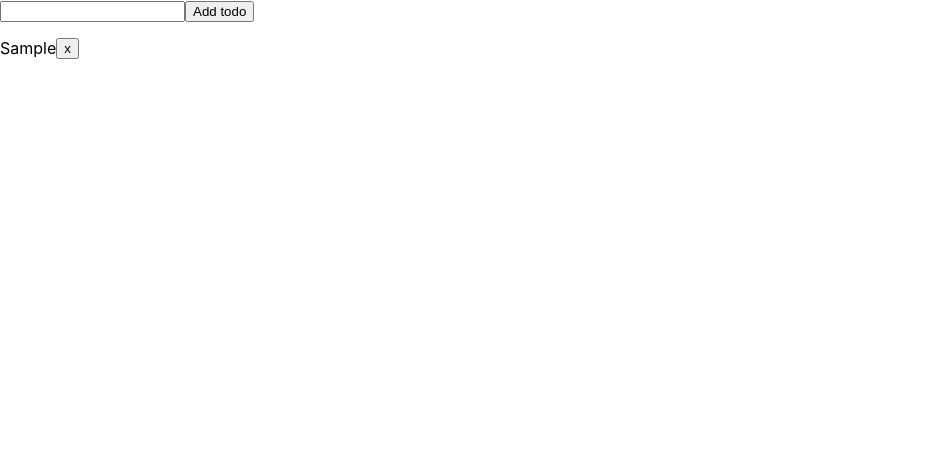
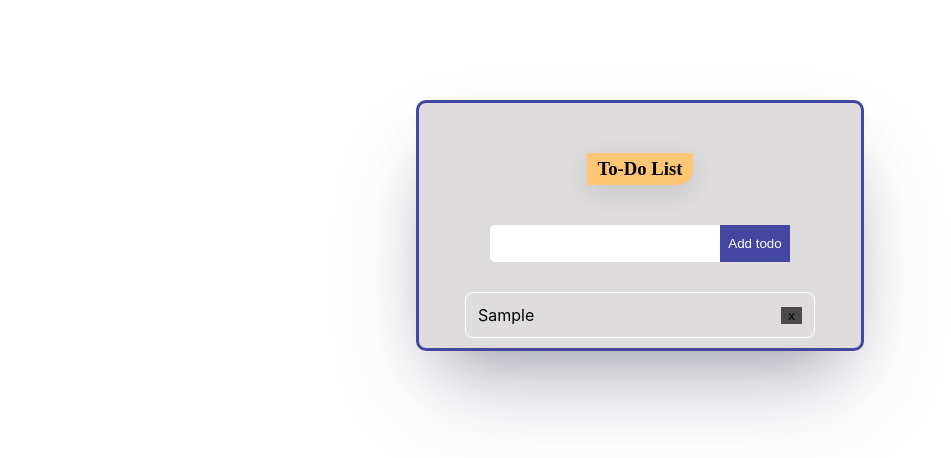
Before and after one commit to dianna-paronyan/todoList_redux-toolkit-, a React (Vite) app: page / in a window 1280 px wide. Both pictures are taken after typing "Sample" into the empty fields and a click on the button "Add todo". Shown: the top 458 px of the page, without its empty margins (0-951 px from the left). Built offline with nearby package versions, Linux system fonts and the light colour scheme.

Commit message:
add styles

```diff
--- a/src/App.css
+++ b/src/App.css
@@ -0,0 +1,37 @@
+*{
+    margin: 0;
+    padding: 0;
+    box-sizing: border-box;
+}
+.App{
+
+    margin-top: 100px;
+}
+.todoBox{
+    width: 35%;
+    margin: auto;
+    padding: 50px 35px 10px 35px;
+    background-color: #dedcdc;
+    border: 3px solid #4546A1;
+    border-radius: 10px;
+    box-shadow: rgba(50, 50, 93, 0.25) 0px 50px 100px -20px, rgba(0, 0, 0, 0.3) 0px 30px 60px -30px;
+}
+
+.heading{
+    display: flex;
+    justify-content: center;
+    align-items: center;
+}
+
+.text{
+    text-align: center;
+    color: #000;
+    font-family: 'Dancing Script', cursive;
+    font-weight: 600;
+    background-color: #FDC674;
+    margin-bottom: 10px;
+    padding: 5px 10px;
+    border-bottom-right-radius: 15px;
+    box-shadow: rgba(100, 100, 111, 0.2) 0px 7px 29px 0px;
+
+}
--- a/src/App.jsx
+++ b/src/App.jsx
@@ -7,8 +7,13 @@ function App() {
 
   return (
     <div className="App">
-      <TodoForm />
-      <TodoList />
+      <div className='todoBox'>
+        <span className='heading'>
+          <h3 className='text'>To-Do List</h3>
+        </span>
+        <TodoForm />
+        <TodoList />
+      </div>
     </div>
   )
 }
--- /dev/null
+++ b/src/components/TodoForm.css
@@ -0,0 +1,27 @@
+
+.form_content{
+    display: flex;
+    justify-content: center;
+    align-items: center;
+    margin: 30px auto;
+}
+
+.input_field{
+    width: 230px;
+    height: 37px;
+    padding: 10px;
+    outline: none;
+    border: none;
+    border-top-left-radius: 5px;
+    border-bottom-left-radius: 5px;
+}
+.add_btn{
+    width: 70px;
+    height: 37px;
+    background-color: #4546A1;
+    color: #fff;
+    border: none;
+}
+.add_btn:hover{
+    cursor: pointer;
+}
--- a/src/components/TodoForm.jsx
+++ b/src/components/TodoForm.jsx
@@ -1,6 +1,7 @@
 import { useState } from "react"
 import { useDispatch } from "react-redux";
 import { addTodo } from "../features/todos-slice";
+import './TodoForm.css';
 
 
 function TodoForm() {
@@ -14,10 +15,10 @@ function TodoForm() {
     }
 
   return (
-    <div>
-        <form action="" onSubmit={add}>
-            <input type="text" value={inputValue} onChange={(e)=>setInputValue(e.target.value)}  />
-            <button>Add todo</button>
+    <div className="form_box">
+        <form action="" onSubmit={add} className="form_content">
+            <input type="text" className='input_field' value={inputValue} onChange={(e)=>setInputValue(e.target.value)}  />
+            <button className='add_btn'>Add todo</button>
         </form>
     </div>
   )
--- /dev/null
+++ b/src/components/TodoList.css
@@ -0,0 +1,24 @@
+
+.list_box{
+    width: 350px;
+    margin: auto;
+}
+
+.item_box{
+    display: flex;
+    justify-content: space-between;
+    align-items: center;
+    border: 1px solid #fff;
+    border-radius: 8px;
+    padding: 12px;
+    margin-top: 20px;
+}
+
+.delete_btn{
+    padding: 1px 7px;
+    background-color: rgb(76, 73, 73);
+    border: none;
+}
+.delete_btn:hover{
+    cursor: pointer;
+}
--- a/src/components/TodoList.jsx
+++ b/src/components/TodoList.jsx
@@ -1,5 +1,6 @@
 import { useDispatch, useSelector } from "react-redux"
 import { deleteTodo } from "../features/todos-slice";
+import './TodoList.css'
 
 
 function TodoList() {
@@ -9,12 +10,12 @@ function TodoList() {
         dispatch(deleteTodo({id}))
     }
   return (
-    <div>
+    <div className="list_box">
         {todos.map((el)=>{
             return(
-                <div key={el.id} style={{display:'flex',alignItems:'center'}}>
+                <div key={el.id} className="item_box">
                     <p>{el.text}</p>
-                    <button onClick={()=>delTodo(el.id)}>x</button>
+                    <button className="delete_btn" onClick={()=>delTodo(el.id)}>x</button>
                 </div>
             )
         })}
--- a/src/features/todos-slice.js
+++ b/src/features/todos-slice.js
@@ -9,7 +9,7 @@ const todosSlice = createSlice({
         addTodo:(state,action)=>{
             const newTodo = {
                 id: nanoid(),
-                text:action.payload.text
+                text:action.payload.text,
             }
             state.push(newTodo);
         },
```
